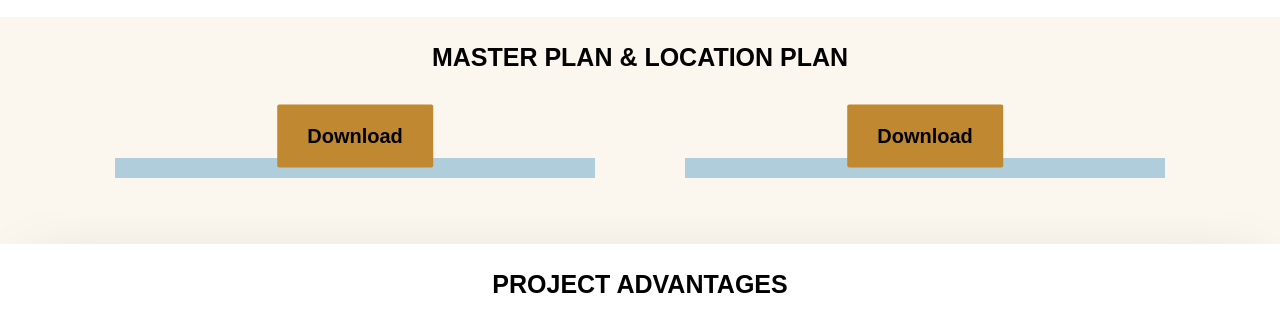
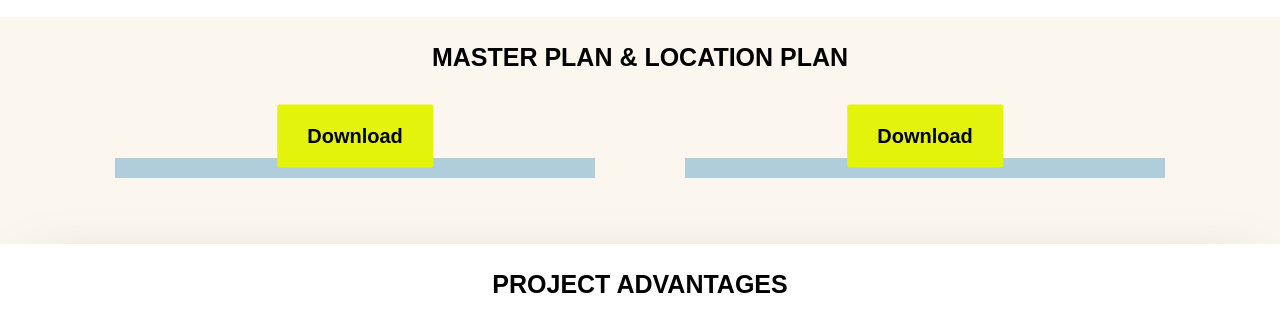
Before and after one commit to afzalpixel/birlanavya, a plain HTML site: page index.htm in a window 1280 px wide. Shown: the part 2254-2588 px from the top of the page. Drawn offline with Linux system fonts and the light colour scheme; a web font is replaced by a local one.

Commit message:
Update style.css

```diff
--- a/assets/css/style.css
+++ b/assets/css/style.css
@@ -10,6 +10,7 @@
     -moz-appearance: value;
     appearance: value;
 }
+
 html,
 body,
 applet,
@@ -2159,7 +2160,7 @@ transition: all 0.3s ease-in-out;
     position: absolute;
     left: 50%;
     top: 50%;
-    background: #c08831;
+    background: #e4f30c;
     padding: 20px 30px;
     font-size: 20px;
     color: #000;
```
